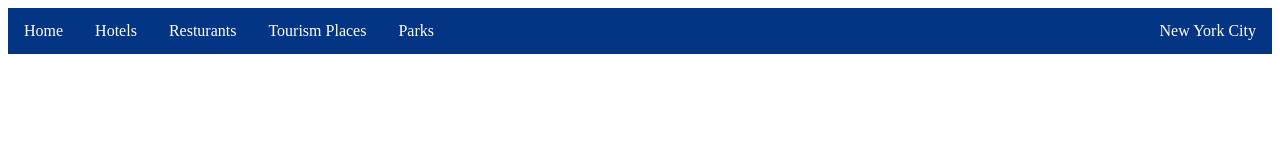
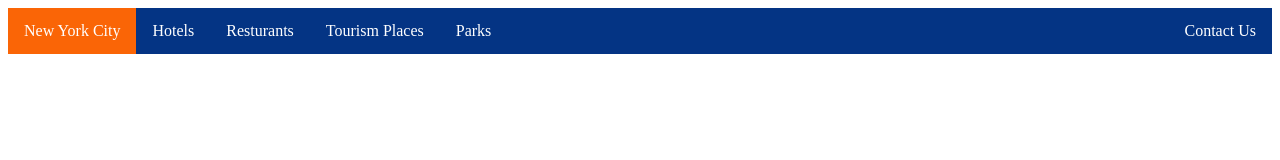
Before and after one commit to smahdihussaini/dream-adventure, a plain HTML site: page index.html in a window 1280 px wide. Drawn offline with Linux system fonts and the light colour scheme.

Commit message:
change navbar menu

```diff
--- a/assets/css/navbar.css
+++ b/assets/css/navbar.css
@@ -18,6 +18,8 @@ ul.main-nav {
 
   ul.main-nav li a:hover:not(.active) {background-color: #fa6506;}
 
+  ul.main-nav li a.active {background-color: #fa6506;}
+
 
   ul.main-nav li.right {float: right;}
 
--- a/index.html
+++ b/index.html
@@ -9,12 +9,12 @@
 </head>
 <body>
     <ul class="main-nav">
-        <li><a  href="#home">Home</a></li>
+        <li><a href="#new-york-city" class="active">New York City</a></li>
         <li><a href="#hotels">Hotels</a></li>
         <li><a href="#resturants">Resturants</a></li>
         <li><a href="#tourism-places">Tourism Places</a></li>
         <li><a href="#parks">Parks</a></li>
-        <li class="right"><a href="#about">New York City</a></li>
+        <li class="right"><a href="#contact-us">Contact Us</a></li>
       </ul>
 
 </body>
```
